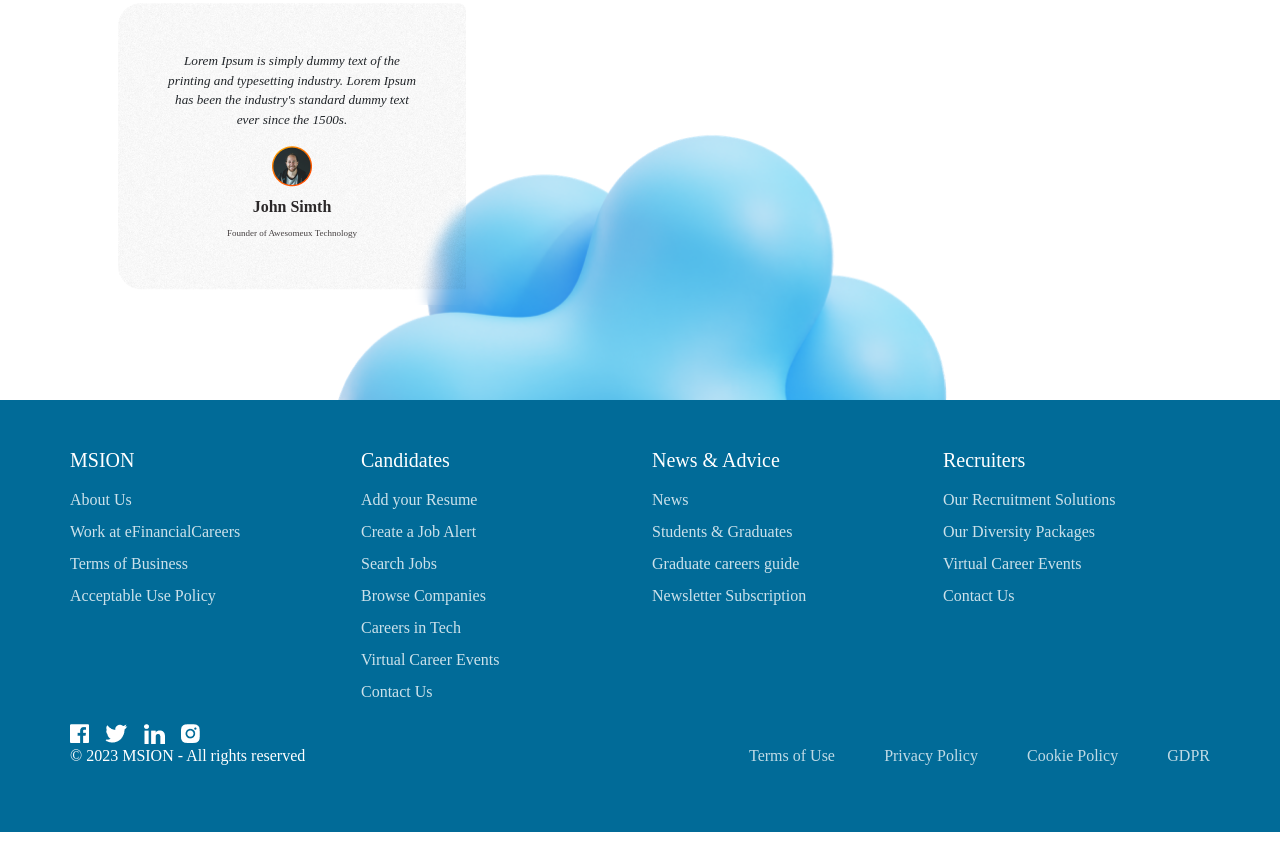
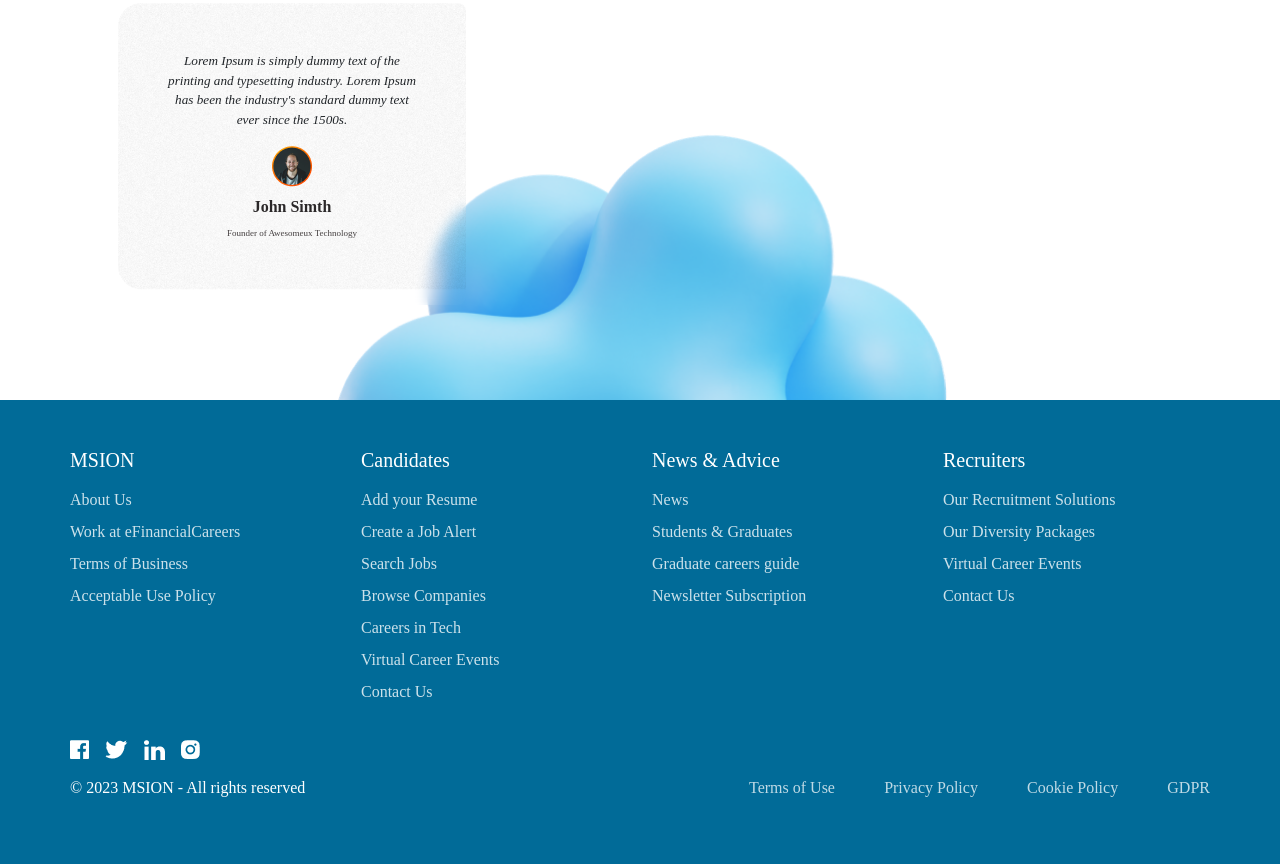
Before and after one commit to mcgeorgeconsultingit/msionWebsite, a plain HTML site: page index.html in a window 1280 px wide. Shown: the part 3746-4610 px from the top of the page. Before the commit the page ends 4578 px from the top, so only its background shows below. Drawn offline with nearby package versions, Linux system fonts and the light colour scheme; a web font is replaced by a local one.

Commit message:
Commit 4

```diff
--- a/index.html
+++ b/index.html
@@ -380,8 +380,8 @@
     </section>
 
     <footer class="py-5 bg-primary text-white">
-      <div class="footer__wrapper container-lg px-4 px-lg-0 gap-4">
-        <div class="row gap-4 gap-lg-0">
+      <div class="footer__wrapper container-lg px-4 px-lg-0">
+        <div class="row gap-4 gap-lg-0 mb-3">
           <div class="footer__navlist col-12 col-md-5 col-lg-3 d-flex flex-column gap-2 mb-3">
             <a href="/"><h5 class="" style="font-size: 20px;">MSION</h5></a>
             <a href="">About Us</a>
@@ -414,7 +414,7 @@
             <a href="">Contact Us</a>
           </div>
         </div>
-        <div class="d-flex gap-3">
+        <div class="d-flex gap-3 mb-3">
           <a href=""><img src="assets/facebook.png" alt=""></a>
           <a href=""><img src="assets/twitter.png" alt=""></a>
           <a href=""><img src="assets/linkedin.png" alt=""></a>
```
